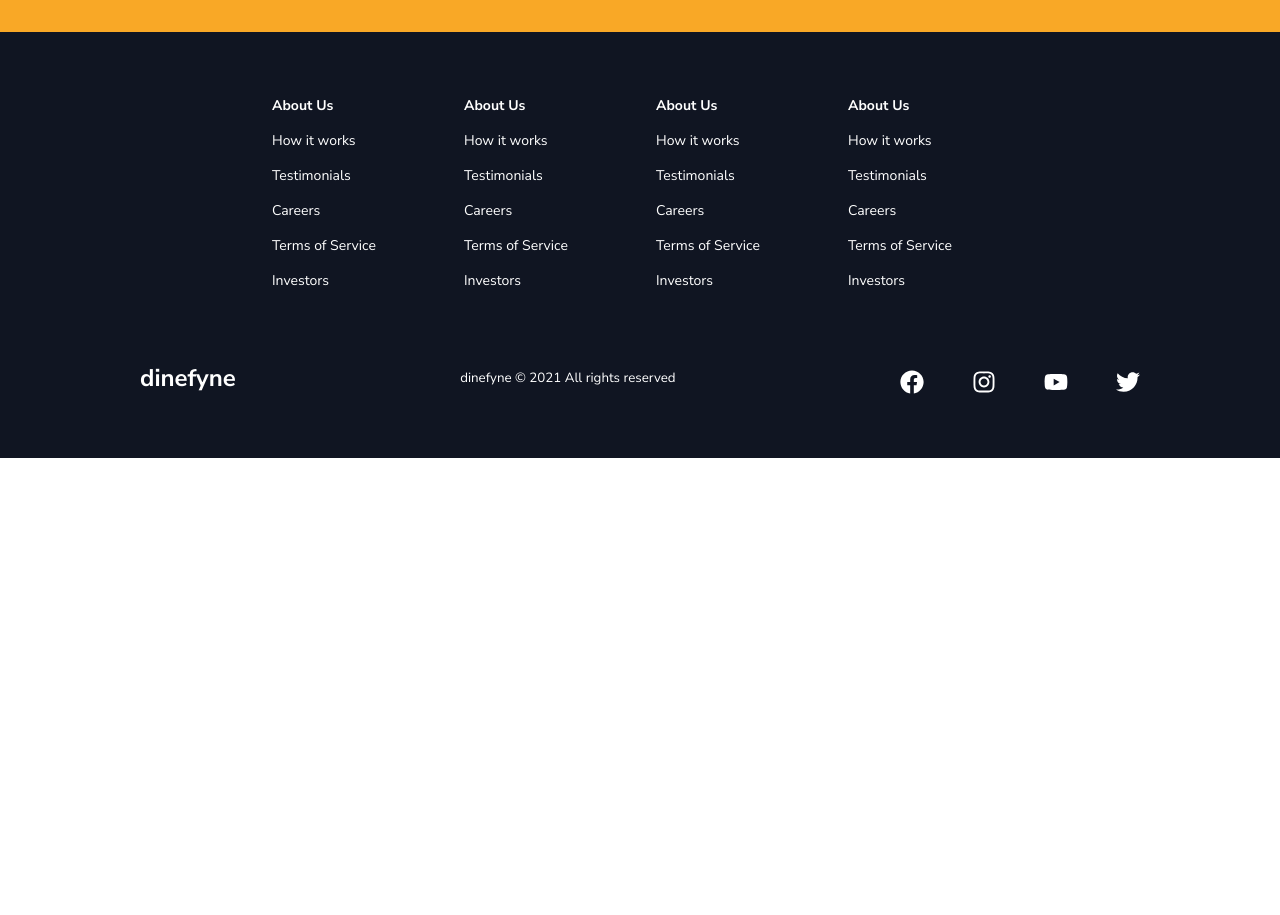
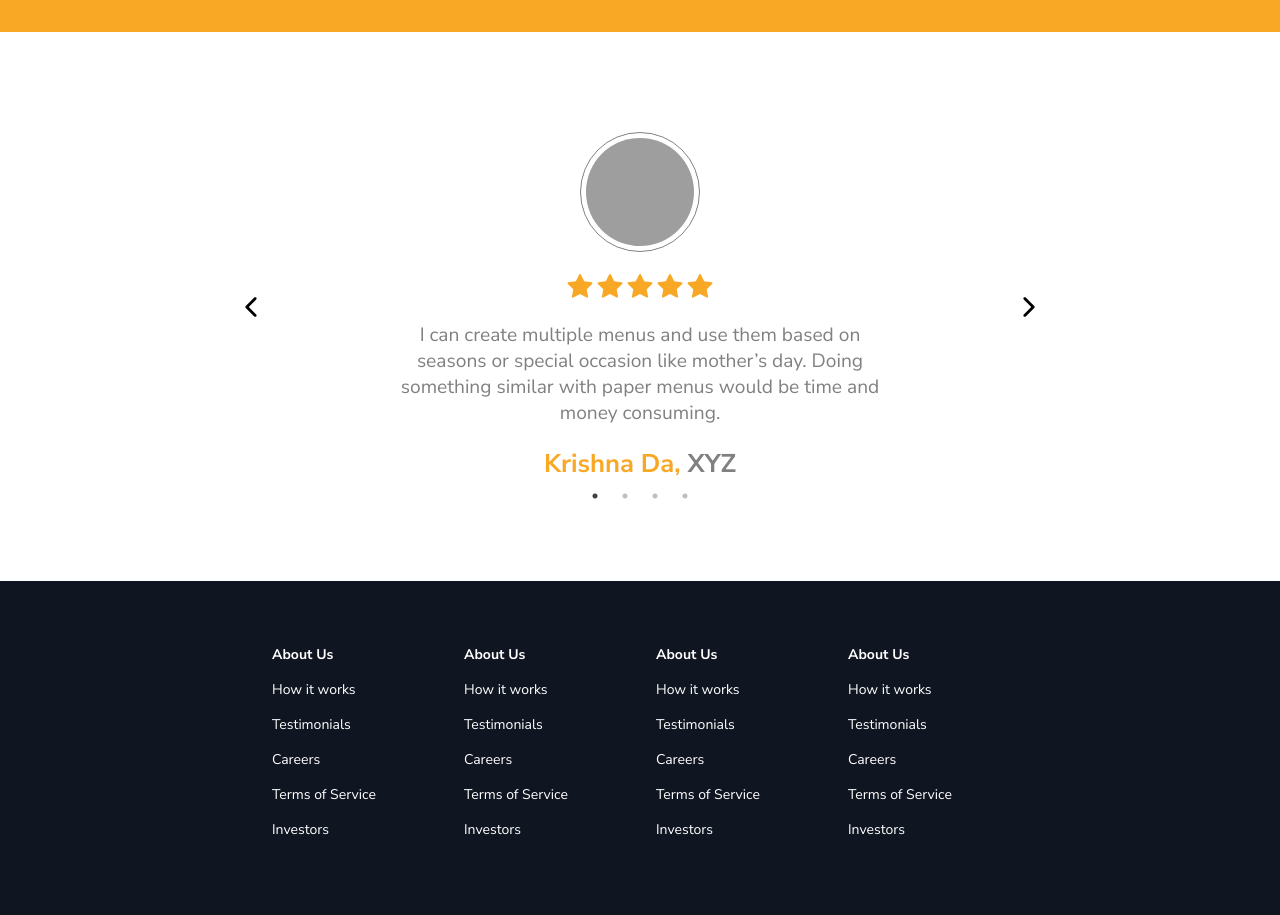
Before and after one commit to saggy2001/Dinefyne, a React (Create React App) app: page / in a window 1280 px wide. Shown: the part 2900-3815 px from the top of the page. Before the commit the page ends 3358 px from the top, so only its background shows below. Built offline with nearby package versions, Linux system fonts and the light colour scheme; grey boxes are pictures that could not be loaded; a web font is replaced by a local one.

Commit message:
feedback section added

```diff
--- /dev/null
+++ b/src/components/FeedbackSection/Feedback.css
@@ -0,0 +1,53 @@
+.avatar {
+  width: 120px;
+  height: 120px;
+  border-radius: 50%;
+  border: 1px solid gray;
+  padding: 5px;
+}
+.feedback {
+  text-align: center;
+  width: 70%;
+  padding: 20px;
+  color: grey;
+  font-size: 1.2rem;
+}
+.feedback-container {
+  margin: 100px 0;
+  display: flex;
+  justify-content: center;
+}
+.feedback-slider {
+  width: 60%;
+}
+
+@media screen and (max-width: 480px) {
+  .feedback-slider {
+    width: 80%;
+  }
+  .feedback {
+    width: 80%;
+    padding: 20px 0;
+  }
+}
+.feedback-container .slick-arrow.slick-next {
+  width: 40px;
+  height: 40px;
+  z-index: 2;
+  display: flex;
+  justify-content: center;
+  align-items: center;
+}
+.slick-arrow.slick-prev {
+  width: 40px;
+  height: 40px;
+  z-index: 2;
+  display: flex;
+  justify-content: center;
+  align-items: center;
+}
+
+.slick-next::before,
+.slick-prev::before {
+  display: none;
+}
--- /dev/null
+++ b/src/components/FeedbackSection/Feedback.js
@@ -0,0 +1,102 @@
+import React from "react";
+import Slider from "react-slick";
+import "slick-carousel/slick/slick.css";
+import "slick-carousel/slick/slick-theme.css";
+import "./Feedback.css";
+import { IoIosArrowBack, IoIosArrowForward } from "react-icons/io";
+import { AiFillStar } from "react-icons/ai";
+
+const NextBtn = (props) => {
+  return (
+    <div className={props.className} onClick={props.onClick}>
+      <IoIosArrowForward style={{ color: "black", fontSize: "30px" }} />
+    </div>
+  );
+};
+const PrevBtn = (props) => {
+  return (
+    <div className={props.className} onClick={props.onClick}>
+      <IoIosArrowBack style={{ color: "black", fontSize: "30px" }} />
+    </div>
+  );
+};
+
+const Feedback = () => {
+  var settings = {
+    dots: true,
+    infinite: true,
+    speed: 500,
+    slidesToShow: 1,
+    slidesToScroll: 1,
+  };
+  return (
+    <div className="feedback-container">
+      <div className="feedback-slider">
+        <Slider {...settings} nextArrow={<NextBtn />} prevArrow={<PrevBtn />}>
+          <Card />
+          <Card />
+          <Card />
+          <Card />
+        </Slider>
+      </div>
+    </div>
+  );
+};
+
+const Card = () => {
+  return (
+    <div
+      style={{
+        display: "flex",
+        flexDirection: "column",
+        alignItems: "center",
+        // width: "300px",
+        // width: "33.3333%",
+      }}
+    >
+      <img
+        src="https://png.pngtree.com/png-clipart/20190924/original/pngtree-user-vector-avatar-png-image_4830521.jpg"
+        alt="avatar-img"
+        className="avatar"
+      />
+      <div
+        style={{
+          display: "flex",
+          justifyContent: "center",
+          paddingTop: "20px",
+        }}
+      >
+        <AiFillStar size={30} color="var(--primary-color)" />
+        <AiFillStar size={30} color="var(--primary-color)" />
+        <AiFillStar size={30} color="var(--primary-color)" />
+        <AiFillStar size={30} color="var(--primary-color)" />
+        <AiFillStar size={30} color="var(--primary-color)" />
+      </div>
+      <p className="feedback">
+        I can create multiple menus and use them based on seasons or special
+        occasion like mother’s day. Doing something similar with paper menus
+        would be time and money consuming.
+      </p>
+      <p
+        style={{
+          fontSize: "1.6rem",
+          fontWeight: "bold",
+          color: "grey",
+        }}
+      >
+        <span
+          style={{
+            fontSize: "1.6rem",
+            fontWeight: "bold",
+            color: "var(--primary-color)",
+          }}
+        >
+          Krishna Da,{" "}
+        </span>
+        XYZ
+      </p>
+    </div>
+  );
+};
+
+export default Feedback;
--- a/src/pages/index.js
+++ b/src/pages/index.js
@@ -11,6 +11,7 @@ import {
 } from "../components/InfoSection/Data";
 import Services from "../components/Services";
 import ClientSection from "../components/ClientSection";
+import Feedback from "../components/FeedbackSection/Feedback";
 
 const Home = () => {
   const [isOpen, setIsOpen] = useState(false);
@@ -27,6 +28,7 @@ const Home = () => {
       <InfoSection {...homeObjOne} />
       <InfoSection {...homeObjTwo} />
       <Services />
+      <Feedback />
       {/* <InfoSection {...homeObjThree} /> */}
       <Footer />
     </>
```
Also changed, not shown: package.json (+5 -3 lines), 1 other file (tests, documents, lock files or other folders).
